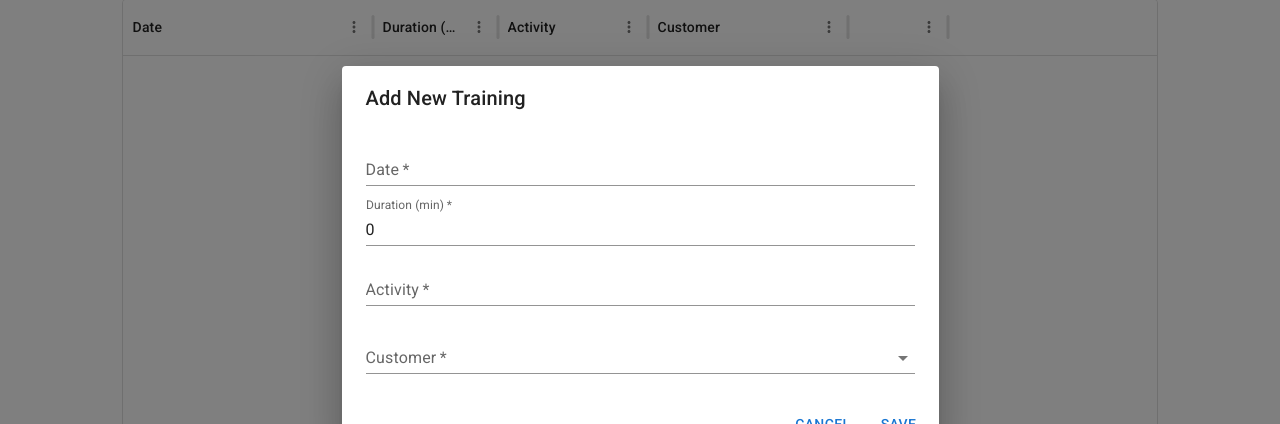
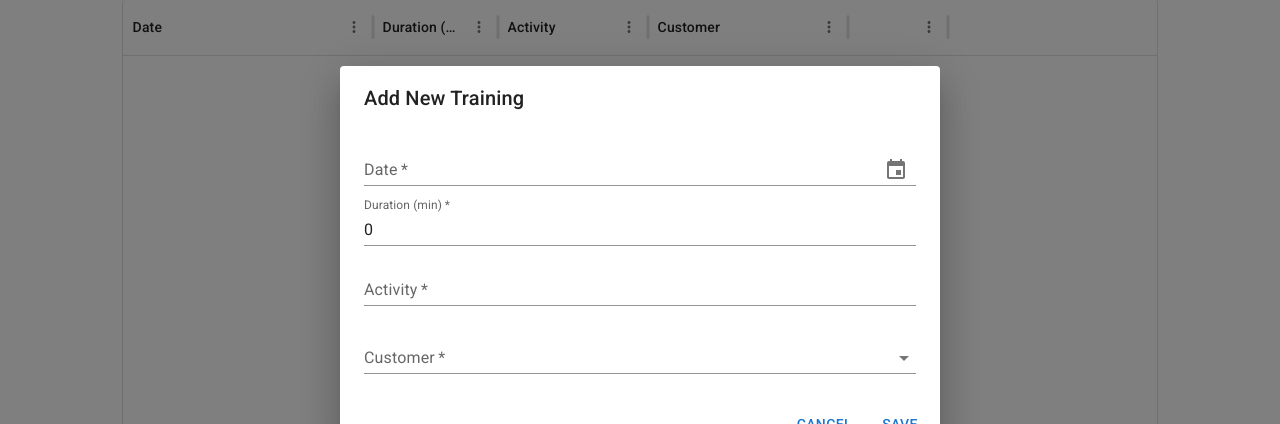
Before and after one commit to bhq662/lopputyo-personaltrainer, a React (Vite) app: page /trainings in a window 1280 px wide. Both pictures are taken after a click on the button "NEW TRAINING". Shown: the part 142-566 px from the top of the page. Built offline with nearby package versions, Linux system fonts and the light colour scheme; no server answers.

Commit message:
Date picker implemented

```diff
--- a/package.json
+++ b/package.json
@@ -16,6 +16,7 @@
     "@mui/icons-material": "^7.3.5",
     "@mui/material": "^7.3.4",
     "@mui/x-data-grid": "^8.15.0",
+    "@mui/x-date-pickers": "^8.19.0",
     "dayjs": "^1.11.19",
     "react": "^19.1.1",
     "react-dom": "^19.1.1",
--- a/src/components/AddTraining.tsx
+++ b/src/components/AddTraining.tsx
@@ -3,7 +3,11 @@ import type { Training } from '../types';
 import { saveTraining } from '../trainingAPI';
 import { getCustomers } from '../customerAPI';
 
-// style imports
+import type { Dayjs } from 'dayjs';
+import { AdapterDayjs } from '@mui/x-date-pickers/AdapterDayjs';
+import { LocalizationProvider } from '@mui/x-date-pickers/LocalizationProvider';
+import { DatePicker } from '@mui/x-date-pickers/DatePicker';
+
 import Button from '@mui/material/Button';
 import TextField from '@mui/material/TextField';
 import Dialog from '@mui/material/Dialog';
@@ -12,36 +16,29 @@ import DialogContent from '@mui/material/DialogContent';
 import DialogTitle from '@mui/material/DialogTitle';
 import Autocomplete from '@mui/material/Autocomplete';
 
-// added as a type here, because prop is unused anywhere else
 type AddTrainingProps = {
     fetchTrainings: () => void;
 }
 
 export default function AddTraining({ fetchTrainings }: AddTrainingProps) {
     const [open, setOpen] = useState(false);
-    const [Training, setTraining] = useState<Training>({
+    const [selectedDate, setSelectedDate] = useState<Dayjs | null>(null);
+
+    const [training, setTraining] = useState<Training>({
         date: "",
         duration: 0,
         activity: "",
         customer: "",
         _links: {
-            self: {
-                href: ''
-            },
-            customer: {
-                href: ''
-            },
-            training: {
-                href: ''
-            }
+            self: { href: '' },
+            customer: { href: '' },
+            training: { href: '' }
         }
     });
 
-    // customer options for the autocomplete: { label: "First Last", href: "/api/customers/..." }
     const [customerOptions, setCustomerOptions] = useState<{ label: string; href: string }[]>([]);
     const [selectedCustomer, setSelectedCustomer] = useState<{ label: string; href: string } | null>(null);
 
-    // error flags for required fields
     const [errors, setErrors] = useState({
         date: false,
         duration: false,
@@ -50,22 +47,26 @@ export default function AddTraining({ fetchTrainings }: AddTrainingProps) {
     });
 
     useEffect(() => {
-        // load customers once for the autocomplete
         getCustomers()
             .then(data => {
                 const customers = data?._embedded?.customers ?? [];
-                const opts = customers.map((c: { firstname: string; lastname: string; _links: { self: { href: string } } }) => ({
-                    label: `${c.firstname} ${c.lastname}`,
-                    href: c._links?.self?.href ?? ''
-                })).filter((o: { label: string; href: string }) => o.href);
+                type Customer = {
+                    firstname: string;
+                    lastname: string;
+                    _links: {
+                        self: { href: string };
+                    };
+                };
+
+                const opts = customers
+                    .map((c: Customer) => ({ label: `${c.firstname} ${c.lastname}`, href: c._links?.self?.href ?? '' }))
+                    .filter((o: { label: string; href: string }) => o.href);
                 setCustomerOptions(opts);
             })
             .catch(err => console.error('Failed to load customers for AddTraining', err));
     }, []);
 
-    const handleClickOpen = () => {
-        setOpen(true);
-    };
+    const handleClickOpen = () => setOpen(true);
 
     const resetForm = () => {
         setTraining({
@@ -74,18 +75,13 @@ export default function AddTraining({ fetchTrainings }: AddTrainingProps) {
             activity: "",
             customer: "",
             _links: {
-                self: {
-                    href: ''
-                },
-                customer: {
-                    href: ''
-                },
-                training: {
-                    href: ''
-                }
+                self: { href: '' },
+                customer: { href: '' },
+                training: { href: '' }
             }
         });
         setSelectedCustomer(null);
+        setSelectedDate(null);
         setErrors({ date: false, duration: false, activity: false, customer: false });
     };
 
@@ -94,35 +90,36 @@ export default function AddTraining({ fetchTrainings }: AddTrainingProps) {
         resetForm();
     };
 
-    const handleSave = () => {
-        // ensure we store the href of selected customer
-        if (selectedCustomer && selectedCustomer.href) {
-            setTraining(prev => ({ ...prev, customer: selectedCustomer.href }));
+    const handleSave = async () => {
+        // ensure training.date is a backend-friendly string (YYYY-MM-DD)
+        if (selectedDate) {
+            // Dayjs format method -> 'YYYY-MM-DD'
+            setTraining(prev => ({ ...prev, date: selectedDate.format('YYYY-MM-DD') }));
         }
-        // validate: require non-empty date, activity, customer and duration > 0
+
+        // ensure we use selected customer's href
+        const customerHref = selectedCustomer?.href ?? training.customer;
+
         const newErrors = {
-            date: !Training.date || Training.date.trim() === "",
-            duration: !Training.duration || Training.duration <= 0,
-            activity: !Training.activity || Training.activity.trim() === "",
-            customer: !Training.customer || Training.customer.trim() === ""
+            date: !(selectedDate || (training.date && training.date.trim() !== "")),
+            duration: !training.duration || training.duration <= 0,
+            activity: !training.activity || training.activity.trim() === "",
+            customer: !customerHref || customerHref.trim() === ""
         };
         setErrors(newErrors);
 
-        const hasError = Object.values(newErrors).some(Boolean);
-        if (hasError) {
-            // keep dialog open and show red fields / helper text
-            return;
-        }
+        if (Object.values(newErrors).some(Boolean)) return;
 
-        // ensure payload uses customer href
-        const payload: Training = { ...Training, customer: selectedCustomer?.href ?? Training.customer };
+        const payload: Training = { ...training, date: selectedDate ? selectedDate.format('YYYY-MM-DD') : training.date, customer: customerHref };
 
-        saveTraining(payload)
-            .then(() => {
+        try {
+            await saveTraining(payload);
             fetchTrainings();
             handleClose();
-            })
-            .catch(err => console.error(err));
+        } catch (err) {
+            console.error('saveTraining failed', err);
+            // optionally show UI feedback here
+        }
     };
 
     return (
@@ -130,31 +127,42 @@ export default function AddTraining({ fetchTrainings }: AddTrainingProps) {
             <Button variant="contained" size="medium" onClick={handleClickOpen}>
                 New Training
             </Button>
+
             <Dialog open={open} onClose={handleClose}>
                 <DialogTitle>Add New Training</DialogTitle>
                 <DialogContent>
-                    <TextField
-                        required
-                        margin="dense"
+                    <LocalizationProvider dateAdapter={AdapterDayjs}>
+                        <DatePicker
+                            enableAccessibleFieldDOMStructure={false}
                             label="Date"
-                        value={Training.date}
-                        onChange={event => {
-                            setTraining({ ...Training, date: event.target.value });
+                            value={selectedDate}
+                            onChange={(value) => {
+                                setSelectedDate(value);
+                                if (value) setTraining(prev => ({ ...prev, date: value.format('YYYY-MM-DD') }));
                                 if (errors.date) setErrors(prev => ({ ...prev, date: false }));
                             }}
-                        fullWidth
-                        variant="standard"
-                        error={errors.date}
-                        helperText={errors.date ? "Date is required" : ""}
+                            slots={{ textField: TextField }}
+                            slotProps={{
+                                textField: {
+                                    required: true,
+                                    margin: "dense",
+                                    fullWidth: true,
+                                    variant: "standard",
+                                    error: errors.date,
+                                    helperText: errors.date ? "Date is required" : "",
+                                },
+                            }}
                         />
+                    </LocalizationProvider>
+
                     <TextField
                         required
                         margin="dense"
                         label="Duration (min)"
                         type="number"
-                        value={Training.duration}
-                        onChange={event => {
-                            setTraining({ ...Training, duration: Number(event.target.value) });
+                        value={training.duration}
+                        onChange={e => {
+                            setTraining({ ...training, duration: Number(e.target.value) });
                             if (errors.duration) setErrors(prev => ({ ...prev, duration: false }));
                         }}
                         fullWidth
@@ -162,13 +170,14 @@ export default function AddTraining({ fetchTrainings }: AddTrainingProps) {
                         error={errors.duration}
                         helperText={errors.duration ? "Duration must be greater than 0" : ""}
                     />
+
                     <TextField
                         required
                         margin="dense"
                         label="Activity"
-                        value={Training.activity}
-                        onChange={event => {
-                            setTraining({ ...Training, activity: event.target.value });
+                        value={training.activity}
+                        onChange={e => {
+                            setTraining({ ...training, activity: e.target.value });
                             if (errors.activity) setErrors(prev => ({ ...prev, activity: false }));
                         }}
                         fullWidth
@@ -176,15 +185,14 @@ export default function AddTraining({ fetchTrainings }: AddTrainingProps) {
                         error={errors.activity}
                         helperText={errors.activity ? "Activity is required" : ""}
                     />
+
                     <Autocomplete
                         options={customerOptions}
                         getOptionLabel={(option) => option.label}
                         value={selectedCustomer}
-                        onChange={(_event, value) => {
+                        onChange={(_e, value) => {
                             setSelectedCustomer(value);
-                            if (value && value.href) {
-                                setTraining(prev => ({ ...prev, customer: value.href }));
-                            }
+                            if (value && value.href) setTraining(prev => ({ ...prev, customer: value.href }));
                             if (errors.customer) setErrors(prev => ({ ...prev, customer: false }));
                         }}
                         renderInput={(params) => (
@@ -202,11 +210,10 @@ export default function AddTraining({ fetchTrainings }: AddTrainingProps) {
                         sx={{ marginTop: 1 }}
                     />
                 </DialogContent>
+
                 <DialogActions>
                     <Button onClick={handleClose}>Cancel</Button>
-                    <Button onClick={handleSave}>
-                        Save
-                    </Button>
+                    <Button onClick={handleSave}>Save</Button>
                 </DialogActions>
             </Dialog>
         </>
```
Also changed, not shown: 1 other file (tests, documents, lock files or other folders). Lines whose indentation alone changed are shown as unchanged.
